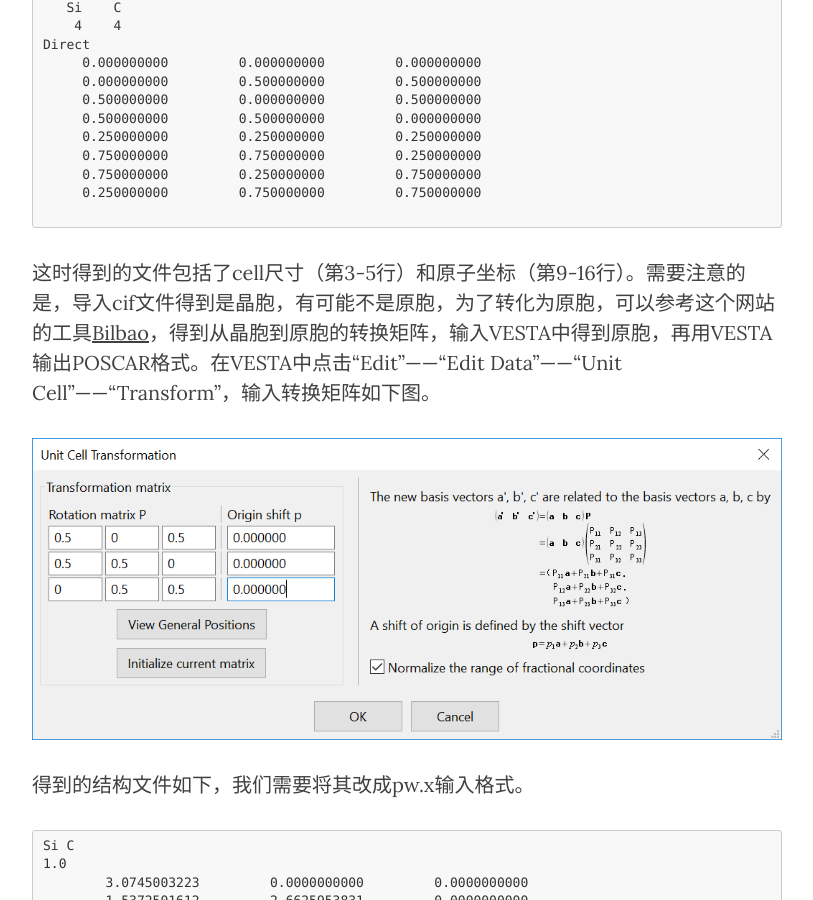
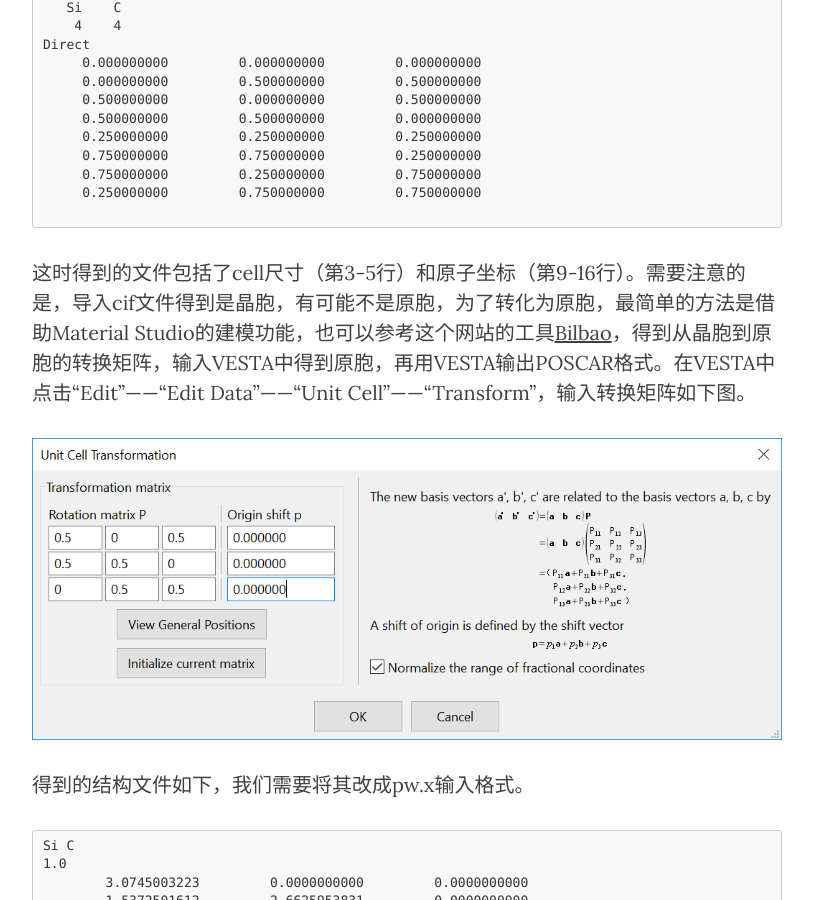
Before and after one commit to yyyu200/DFTbook, a Jekyll site: the page built from _posts/2019-04-01-HandsOn.md, in a window 1280 px wide and 900 px high, scrolled down 2195 px. Shown: the whole window, without its empty margins (233-1046 px from the left). Built offline with Jekyll 4.4.1, drawn with Linux system fonts in a browser that asks for light colours; nearby versions of some CDN libraries; formulas are drawn with MathJax 3; comment, search, counter and statistics services are not loaded.

Commit message:
modify at20190425-15:17:22-aliyun

````diff
--- a/_posts/2019-04-01-HandsOn.md
+++ b/_posts/2019-04-01-HandsOn.md
@@ -59,7 +59,7 @@ Direct
      0.250000000         0.750000000         0.750000000
 
 ```
-这时得到的文件包括了cell尺寸（第3-5行）和原子坐标（第9-16行）。需要注意的是，导入cif文件得到是晶胞，有可能不是原胞，为了转化为原胞，可以参考这个网站的工具[Bilbao](http://www.cryst.ehu.es/cryst/celltran.html)，得到从晶胞到原胞的转换矩阵，输入VESTA中得到原胞，再用VESTA输出POSCAR格式。在VESTA中点击“Edit”——“Edit Data”——“Unit Cell”——“Transform”，输入转换矩阵如下图。
+这时得到的文件包括了cell尺寸（第3-5行）和原子坐标（第9-16行）。需要注意的是，导入cif文件得到是晶胞，有可能不是原胞，为了转化为原胞，最简单的方法是借助Material Studio的建模功能，也可以参考这个网站的工具[Bilbao](http://www.cryst.ehu.es/cryst/celltran.html)，得到从晶胞到原胞的转换矩阵，输入VESTA中得到原胞，再用VESTA输出POSCAR格式。在VESTA中点击“Edit”——“Edit Data”——“Unit Cell”——“Transform”，输入转换矩阵如下图。
 
 <p align="center">
     <img src="https://yyyu200.github.io/DFTbook/img/transform.png" />
````
